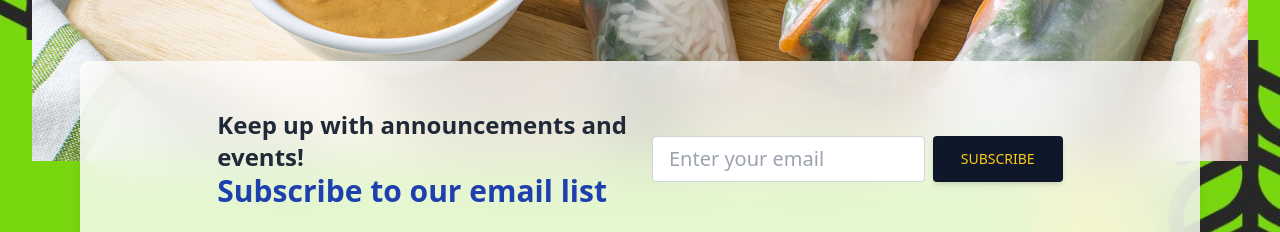
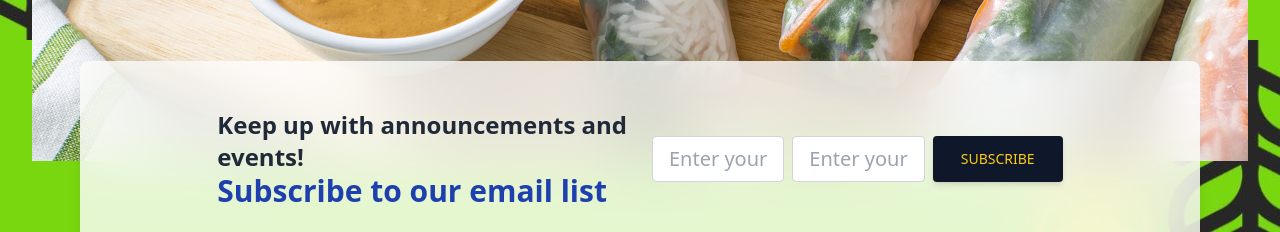
Before and after one commit to AdeptOfficial/Healthy-Food-web, a Vue app: page / in a window 1280 px wide. Shown: the part 1560-1792 px from the top of the page. Built offline with nearby package versions, Linux system fonts and the light colour scheme; no server answers.

Commit message:
added name field

```diff
--- a/src/components/Landing.vue
+++ b/src/components/Landing.vue
@@ -165,6 +165,12 @@
                   <div class="mb-6 md:mb-0">
                     <div class="md:flex flex-row">
                       <input
+                        id="name"
+                        type="name"
+                        class="form-control block w-full px-4 py-2 mb-2 md:mb-0 md:mr-2 text-xl font-normal text-gray-700 bg-white bg-clip-padding border border-solid border-gray-300 rounded transition ease-in-out m-0 focus:text-gray-700 focus:bg-white focus:border-blue-600 focus:outline-none"
+                        placeholder="Enter your name"
+                      >
+                      <input
                         id="subscribe"
                         type="email"
                         class="form-control block w-full px-4 py-2 mb-2 md:mb-0 md:mr-2 text-xl font-normal text-gray-700 bg-white bg-clip-padding border border-solid border-gray-300 rounded transition ease-in-out m-0 focus:text-gray-700 focus:bg-white focus:border-blue-600 focus:outline-none"
@@ -311,6 +317,7 @@
     {
 
       let enteredEmail = document.getElementById('subscribe').value;
+      let enteredName = document.getElementById('name').value;
 
       var re = /^(([^<>()[\]\\.,;:\s@"]+(\.[^<>()[\]\\.,;:\s@"]+)*)|(".+"))@((\[[0-9]{1,3}\.[0-9]{1,3}\.[0-9]{1,3}\.[0-9]{1,3}\])|(([a-zA-Z\-0-9]+\.)+[a-zA-Z]{2,}))$/;
       this.showModal = true;
@@ -323,6 +330,7 @@
 
       // eslint-disable-next-line no-unused-vars
       const { data, error } = await supabase.from('email').insert({
+        name: enteredName,
         email: enteredEmail,
       })
       if (!error) {
@@ -334,7 +342,7 @@
         // add sending email
         emailjs.send(process.env.VUE_APP_EMAILJS_SERVICE_ID, process.env.VUE_APP_EMAILJS_TEMPLATE,{
           from_name: "Fresh Choice",
-          to_name: "Leland",
+          to_name: enteredName,
           message: "Thank you. Please take this survey!",
           to_email: enteredEmail,
         }, process.env.VUE_APP_EMAILJS_PUB_KEY);
```
